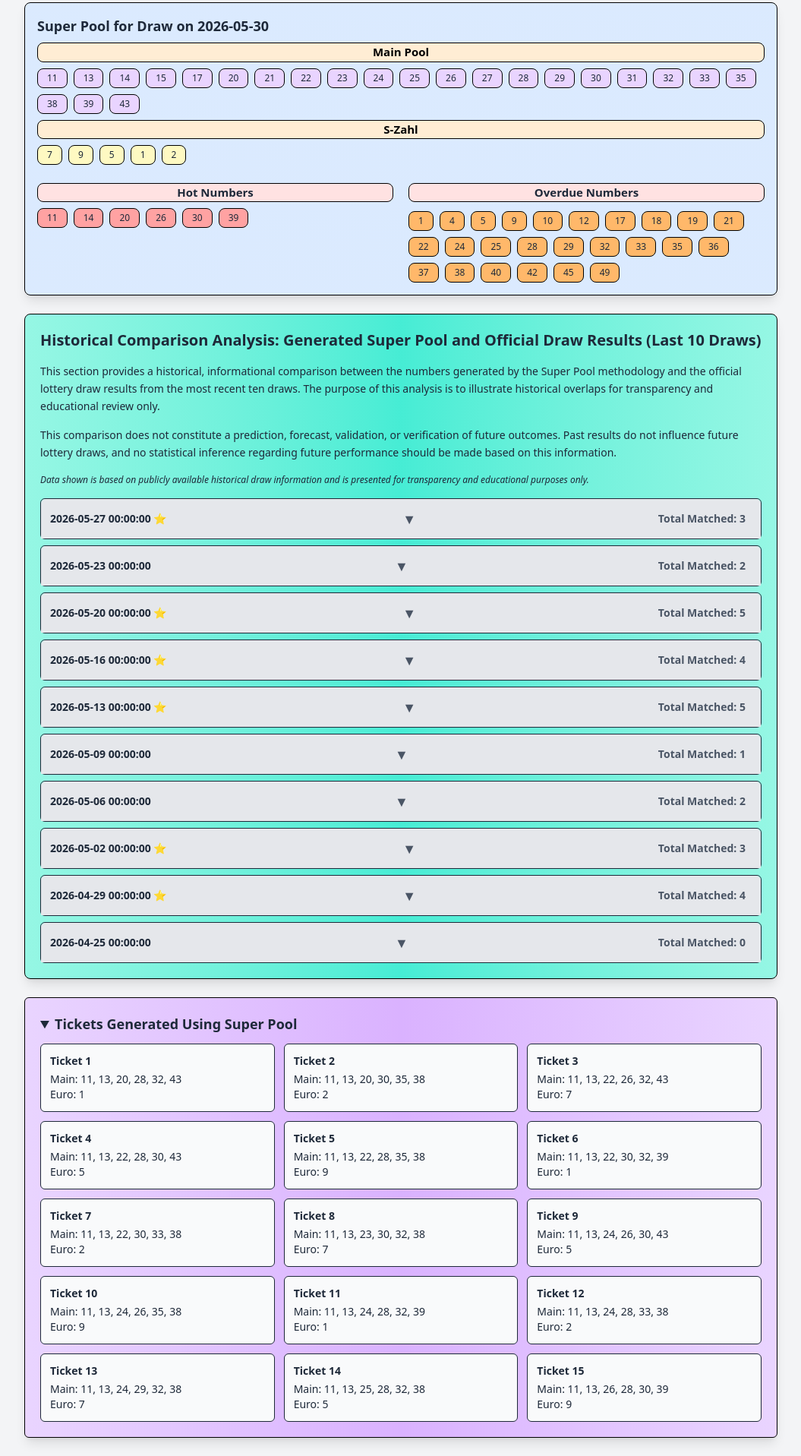
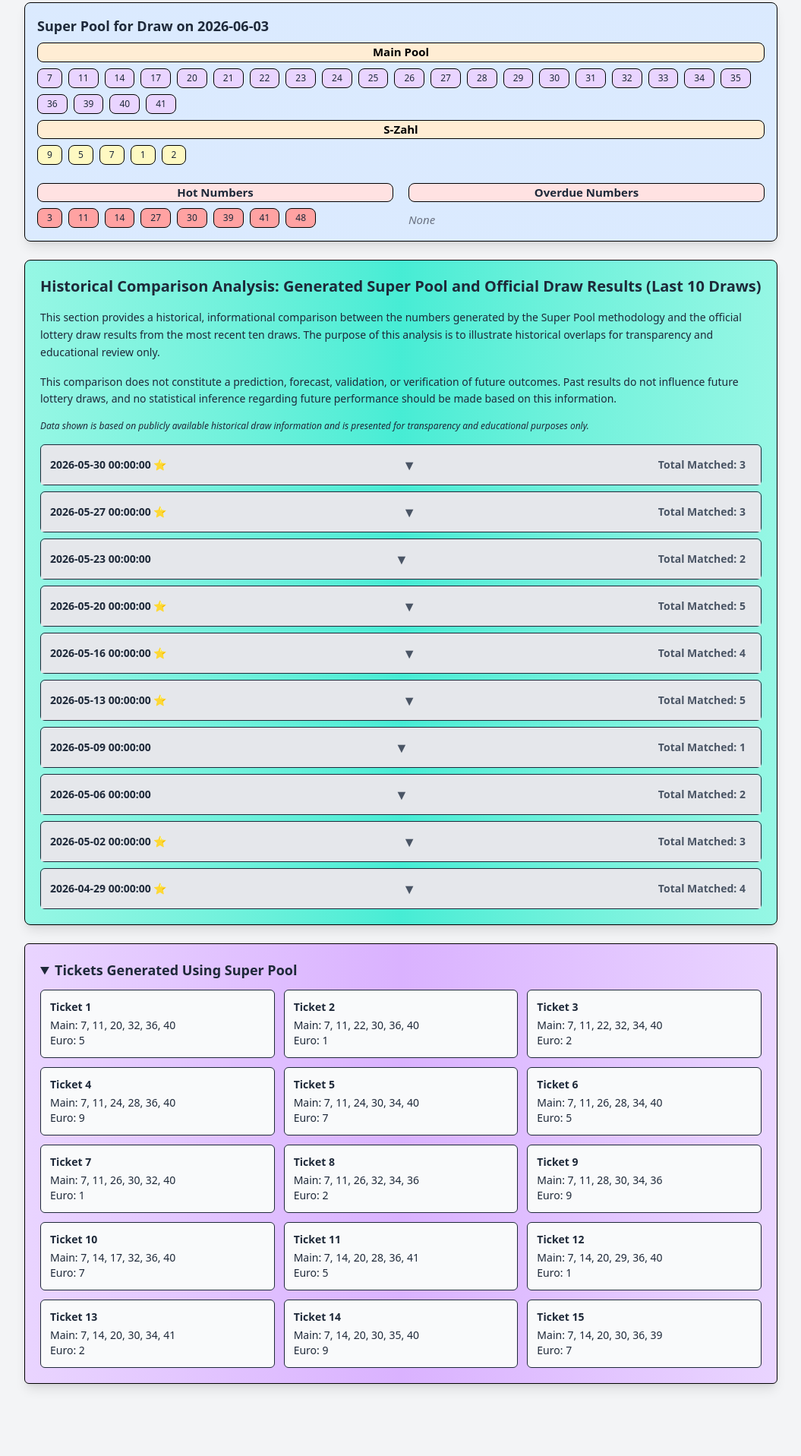
Before and after one commit to aysmartai/ej-el, a plain HTML site: page el-analysis.html in a window 1280 px wide. Shown: the part 170-2087 px from the top of the page at 76% size, without its empty margins (112-1167 px from the left). After the commit the page ends 2016 px from the top, so only its background shows below. Drawn offline with Linux system fonts and the light colour scheme.

Commit message:
Update el-analysis.html

```diff
--- a/el-analysis.html
+++ b/el-analysis.html
@@ -32,12 +32,12 @@
       <!-- Page Updated -->
       <section class="flex justify-center">
         <div class="w-full py-1 bg-orange-100 text-black text-center border border-black rounded-md">
-          Pool updated on 27.05.2026
+          Pool updated on 30.05.2026
         </div>
       </section>
 
       <section class="shadow-lg p-4 bg-gradient-to-r from-blue-100 via-blue-100 to-blue-100 border border-black rounded-lg space-y-2">
-          <h2 class="text-lg font-semibold">Super Pool for Draw on 2026-05-30</h2>
+          <h2 class="text-lg font-semibold">Super Pool for Draw on 2026-06-03</h2>
 
           <div>
               <h3 class="font-bold mb-2 bg-orange-100 text-black text-center border border-black rounded-lg">
@@ -45,13 +45,11 @@
               </h3>
               <div class="flex flex-wrap gap-2">
 
+                  <span class="px-3 py-1 bg-purple-200 border border-black rounded-lg text-xs">7</span>
+
                   <span class="px-3 py-1 bg-purple-200 border border-black rounded-lg text-xs">11</span>
 
-                  <span class="px-3 py-1 bg-purple-200 border border-black rounded-lg text-xs">13</span>
-
                   <span class="px-3 py-1 bg-purple-200 border border-black rounded-lg text-xs">14</span>
-
-                  <span class="px-3 py-1 bg-purple-200 border border-black rounded-lg text-xs">15</span>
 
                   <span class="px-3 py-1 bg-purple-200 border border-black rounded-lg text-xs">17</span>
 
@@ -83,13 +81,17 @@
 
                   <span class="px-3 py-1 bg-purple-200 border border-black rounded-lg text-xs">33</span>
 
+                  <span class="px-3 py-1 bg-purple-200 border border-black rounded-lg text-xs">34</span>
+
                   <span class="px-3 py-1 bg-purple-200 border border-black rounded-lg text-xs">35</span>
 
-                  <span class="px-3 py-1 bg-purple-200 border border-black rounded-lg text-xs">38</span>
+                  <span class="px-3 py-1 bg-purple-200 border border-black rounded-lg text-xs">36</span>
 
                   <span class="px-3 py-1 bg-purple-200 border border-black rounded-lg text-xs">39</span>
 
-                  <span class="px-3 py-1 bg-purple-200 border border-black rounded-lg text-xs">43</span>
+                  <span class="px-3 py-1 bg-purple-200 border border-black rounded-lg text-xs">40</span>
+
+                  <span class="px-3 py-1 bg-purple-200 border border-black rounded-lg text-xs">41</span>
 
               </div>
           </div>
@@ -101,11 +103,11 @@
               </h3>
               <div class="flex flex-wrap gap-2">
 
-                  <span class="px-3 py-1 bg-yellow-100 text-xs border border-black rounded-lg">7</span>
-
                   <span class="px-3 py-1 bg-yellow-100 text-xs border border-black rounded-lg">9</span>
 
                   <span class="px-3 py-1 bg-yellow-100 text-xs border border-black rounded-lg">5</span>
+
+                  <span class="px-3 py-1 bg-yellow-100 text-xs border border-black rounded-lg">7</span>
 
                   <span class="px-3 py-1 bg-yellow-100 text-xs border border-black rounded-lg">1</span>
 
@@ -122,17 +124,21 @@
               </h3>
               <div class="flex flex-wrap gap-2">
 
+                  <span class="px-3 py-1 bg-red-300 text-xs border border-black rounded-lg">3</span>
+
                   <span class="px-3 py-1 bg-red-300 text-xs border border-black rounded-lg">11</span>
 
                   <span class="px-3 py-1 bg-red-300 text-xs border border-black rounded-lg">14</span>
 
-                  <span class="px-3 py-1 bg-red-300 text-xs border border-black rounded-lg">20</span>
-
-                  <span class="px-3 py-1 bg-red-300 text-xs border border-black rounded-lg">26</span>
+                  <span class="px-3 py-1 bg-red-300 text-xs border border-black rounded-lg">27</span>
 
                   <span class="px-3 py-1 bg-red-300 text-xs border border-black rounded-lg">30</span>
 
                   <span class="px-3 py-1 bg-red-300 text-xs border border-black rounded-lg">39</span>
+
+                  <span class="px-3 py-1 bg-red-300 text-xs border border-black rounded-lg">41</span>
+
+                  <span class="px-3 py-1 bg-red-300 text-xs border border-black rounded-lg">48</span>
 
               </div>
               </div>
@@ -143,55 +149,7 @@
               </h3>
               <div class="flex flex-wrap gap-2">
 
-                  <span class="px-3 py-1 bg-orange-300 text-xs border border-black rounded-lg">1</span>
-
-                  <span class="px-3 py-1 bg-orange-300 text-xs border border-black rounded-lg">4</span>
-
-                  <span class="px-3 py-1 bg-orange-300 text-xs border border-black rounded-lg">5</span>
-
-                  <span class="px-3 py-1 bg-orange-300 text-xs border border-black rounded-lg">9</span>
-
-                  <span class="px-3 py-1 bg-orange-300 text-xs border border-black rounded-lg">10</span>
-
-                  <span class="px-3 py-1 bg-orange-300 text-xs border border-black rounded-lg">12</span>
-
-                  <span class="px-3 py-1 bg-orange-300 text-xs border border-black rounded-lg">17</span>
-
-                  <span class="px-3 py-1 bg-orange-300 text-xs border border-black rounded-lg">18</span>
-
-                  <span class="px-3 py-1 bg-orange-300 text-xs border border-black rounded-lg">19</span>
-
-                  <span class="px-3 py-1 bg-orange-300 text-xs border border-black rounded-lg">21</span>
-
-                  <span class="px-3 py-1 bg-orange-300 text-xs border border-black rounded-lg">22</span>
-
-                  <span class="px-3 py-1 bg-orange-300 text-xs border border-black rounded-lg">24</span>
-
-                  <span class="px-3 py-1 bg-orange-300 text-xs border border-black rounded-lg">25</span>
-
-                  <span class="px-3 py-1 bg-orange-300 text-xs border border-black rounded-lg">28</span>
-
-                  <span class="px-3 py-1 bg-orange-300 text-xs border border-black rounded-lg">29</span>
-
-                  <span class="px-3 py-1 bg-orange-300 text-xs border border-black rounded-lg">32</span>
-
-                  <span class="px-3 py-1 bg-orange-300 text-xs border border-black rounded-lg">33</span>
-
-                  <span class="px-3 py-1 bg-orange-300 text-xs border border-black rounded-lg">35</span>
-
-                  <span class="px-3 py-1 bg-orange-300 text-xs border border-black rounded-lg">36</span>
-
-                  <span class="px-3 py-1 bg-orange-300 text-xs border border-black rounded-lg">37</span>
-
-                  <span class="px-3 py-1 bg-orange-300 text-xs border border-black rounded-lg">38</span>
-
-                  <span class="px-3 py-1 bg-orange-300 text-xs border border-black rounded-lg">40</span>
-
-                  <span class="px-3 py-1 bg-orange-300 text-xs border border-black rounded-lg">42</span>
-
-                  <span class="px-3 py-1 bg-orange-300 text-xs border border-black rounded-lg">45</span>
-
-                  <span class="px-3 py-1 bg-orange-300 text-xs border border-black rounded-lg">49</span>
+                  <span class="text-gray-500 italic">None</span>
 
               </div>
               </div>
@@ -215,6 +173,49 @@
             </p>
 
             <div class="space-y-2">
+
+
+            <details class="border rounded-md">
+                <summary class="px-3 py-3 cursor-pointer flex justify-between items-center text-sm font-medium bg-gray-200 rounded-t-md group">
+                    <span class="font-semibold">
+                        2026-05-30 00:00:00 ⭐
+                    </span>
+                    <span class="transition-transform duration-300 group-open:rotate-180 text-gray-600 text-lg">▼</span>
+                    <span class="text-gray-600 px-2 py-1 font-semibold">
+                        Total Matched: 3
+                    </span>
+                </summary>
+                <div class="px-4 py-2 grid md:grid-cols-2 text-sm bg-white border-t border-black-200">
+                    <div>
+                        <h4 class="w-full bg-gray-900 text-gray-100 rounded-md shadow-md mb-3">Actual Draw Results</h4>
+                        <div class="font-semibold mb-1">Main: 3, 10, 14, 27, 41, 48</div>
+                        <div class="font-semibold mb-1">Euro: 2</div>
+                    </div>
+                    <div>
+                        <h4 class="w-full bg-gray-900 text-gray-100 rounded-md shadow-md mb-3">Generated Super Pool</h4>
+                        <div class="font-bold mb-1">Main Pool: 11, 13, 14, 15, 17, 20, 21, 22, 23, 24, 25, 26, 27, 28, 29, 30, 31, 32, 33, 35, 38, 39, 43</div>
+                        <div class="font-bold mb-1 ">Euro Pool: 7, 9, 5, 1, 2</div>
+                        <div class="font-bold mb-1 text-red-900">Hot Pool: 11, 14, 20, 26, 30, 39</div>
+                        <div class="font-bold mb-1">Overdue Pool: 1, 4, 5, 9, 10, 12, 17, 18, 19, 21, 22, 24, 25, 28, 29, 32, 33, 35, 36, 37, 38, 40, 42, 45, 49</div>
+                    </div>
+                    <div>
+                        <h4 class="w-full bg-orange-900 text-gray-100 py-1 rounded-md shadow-md mb-3">Matched Numbers [From Main Pool]</h4>
+                        <div class="font-semibold mb-1">Main:
+
+                            <span class="px-2 py-1 bg-green-300 rounded-full text-sm">14</span>
+
+                            <span class="px-2 py-1 bg-green-300 rounded-full text-sm">27</span>
+
+                        </div>
+                        <br>
+                        <div class="font-semibold mb-1">Euro:
+
+                            <span class="px-3 py-1 bg-green-300 rounded-full text-sm">2</span>
+
+                        </div>
+                    </div>
+                </div>
+            </details>
 
 
             <details class="border rounded-md">
@@ -613,47 +614,6 @@
                 </div>
             </details>
 
-
-            <details class="border rounded-md">
-                <summary class="px-3 py-3 cursor-pointer flex justify-between items-center text-sm font-medium bg-gray-200 rounded-t-md group">
-                    <span class="font-semibold">
-                        2026-04-25 00:00:00
-                    </span>
-                    <span class="transition-transform duration-300 group-open:rotate-180 text-gray-600 text-lg">▼</span>
-                    <span class="text-gray-600 px-2 py-1 font-semibold">
-                        Total Matched: 0
-                    </span>
-                </summary>
-                <div class="px-4 py-2 grid md:grid-cols-2 text-sm bg-white border-t border-black-200">
-                    <div>
-                        <h4 class="w-full bg-gray-900 text-gray-100 rounded-md shadow-md mb-3">Actual Draw Results</h4>
-                        <div class="font-semibold mb-1">Main: 6, 12, 15, 20, 35, 49</div>
-                        <div class="font-semibold mb-1">Euro: 9</div>
-                    </div>
-                    <div>
-                        <h4 class="w-full bg-gray-900 text-gray-100 rounded-md shadow-md mb-3">Generated Super Pool</h4>
-                        <div class="font-bold mb-1">Main Pool: 5, 8, 9, 10, 13, 14, 16, 17, 21, 22, 23, 24, 25, 26, 27, 28, 29, 30, 33, 34, 36, 42</div>
-                        <div class="font-bold mb-1 ">Euro Pool: 8, 4, 5, 1, 3</div>
-                        <div class="font-bold mb-1 text-red-900">Hot Pool: 17, 23, 28, 34, 42</div>
-                        <div class="font-bold mb-1">Overdue Pool: 1, 4, 6, 7, 8, 9, 10, 11, 12, 13, 19, 20, 21, 22, 24, 29, 30, 31, 38, 39, 41, 43, 45, 49</div>
-                    </div>
-                    <div>
-                        <h4 class="w-full bg-orange-900 text-gray-100 py-1 rounded-md shadow-md mb-3">Matched Numbers [From Main Pool]</h4>
-                        <div class="font-semibold mb-1">Main:
-
-                                <em>None</em>
-
-                        </div>
-                        <br>
-                        <div class="font-semibold mb-1">Euro:
-
-                                <em>None</em>
-
-                        </div>
-                    </div>
-                </div>
-            </details>
-
             </div>
       </section>
 
@@ -668,92 +628,92 @@
 
               <div class="border rounded-md p-3 text-sm bg-gray-50">
                 <div class="font-semibold mb-1">Ticket 1</div>
-                <div>Main: 11, 13, 20, 28, 32, 43</div>
+                <div>Main: 7, 11, 20, 32, 36, 40</div>
+                <div>Euro: 5</div>
+              </div>
+
+              <div class="border rounded-md p-3 text-sm bg-gray-50">
+                <div class="font-semibold mb-1">Ticket 2</div>
+                <div>Main: 7, 11, 22, 30, 36, 40</div>
                 <div>Euro: 1</div>
               </div>
 
               <div class="border rounded-md p-3 text-sm bg-gray-50">
-                <div class="font-semibold mb-1">Ticket 2</div>
-                <div>Main: 11, 13, 20, 30, 35, 38</div>
+                <div class="font-semibold mb-1">Ticket 3</div>
+                <div>Main: 7, 11, 22, 32, 34, 40</div>
                 <div>Euro: 2</div>
               </div>
 
               <div class="border rounded-md p-3 text-sm bg-gray-50">
-                <div class="font-semibold mb-1">Ticket 3</div>
-                <div>Main: 11, 13, 22, 26, 32, 43</div>
+                <div class="font-semibold mb-1">Ticket 4</div>
+                <div>Main: 7, 11, 24, 28, 36, 40</div>
+                <div>Euro: 9</div>
+              </div>
+
+              <div class="border rounded-md p-3 text-sm bg-gray-50">
+                <div class="font-semibold mb-1">Ticket 5</div>
+                <div>Main: 7, 11, 24, 30, 34, 40</div>
                 <div>Euro: 7</div>
               </div>
 
               <div class="border rounded-md p-3 text-sm bg-gray-50">
-                <div class="font-semibold mb-1">Ticket 4</div>
-                <div>Main: 11, 13, 22, 28, 30, 43</div>
+                <div class="font-semibold mb-1">Ticket 6</div>
+                <div>Main: 7, 11, 26, 28, 34, 40</div>
                 <div>Euro: 5</div>
               </div>
 
               <div class="border rounded-md p-3 text-sm bg-gray-50">
-                <div class="font-semibold mb-1">Ticket 5</div>
-                <div>Main: 11, 13, 22, 28, 35, 38</div>
+                <div class="font-semibold mb-1">Ticket 7</div>
+                <div>Main: 7, 11, 26, 30, 32, 40</div>
+                <div>Euro: 1</div>
+              </div>
+
+              <div class="border rounded-md p-3 text-sm bg-gray-50">
+                <div class="font-semibold mb-1">Ticket 8</div>
+                <div>Main: 7, 11, 26, 32, 34, 36</div>
+                <div>Euro: 2</div>
+              </div>
+
+              <div class="border rounded-md p-3 text-sm bg-gray-50">
+                <div class="font-semibold mb-1">Ticket 9</div>
+                <div>Main: 7, 11, 28, 30, 34, 36</div>
                 <div>Euro: 9</div>
               </div>
 
               <div class="border rounded-md p-3 text-sm bg-gray-50">
-                <div class="font-semibold mb-1">Ticket 6</div>
-                <div>Main: 11, 13, 22, 30, 32, 39</div>
+                <div class="font-semibold mb-1">Ticket 10</div>
+                <div>Main: 7, 14, 17, 32, 36, 40</div>
+                <div>Euro: 7</div>
+              </div>
+
+              <div class="border rounded-md p-3 text-sm bg-gray-50">
+                <div class="font-semibold mb-1">Ticket 11</div>
+                <div>Main: 7, 14, 20, 28, 36, 41</div>
+                <div>Euro: 5</div>
+              </div>
+
+              <div class="border rounded-md p-3 text-sm bg-gray-50">
+                <div class="font-semibold mb-1">Ticket 12</div>
+                <div>Main: 7, 14, 20, 29, 36, 40</div>
                 <div>Euro: 1</div>
               </div>
 
               <div class="border rounded-md p-3 text-sm bg-gray-50">
-                <div class="font-semibold mb-1">Ticket 7</div>
-                <div>Main: 11, 13, 22, 30, 33, 38</div>
+                <div class="font-semibold mb-1">Ticket 13</div>
+                <div>Main: 7, 14, 20, 30, 34, 41</div>
                 <div>Euro: 2</div>
               </div>
 
               <div class="border rounded-md p-3 text-sm bg-gray-50">
-                <div class="font-semibold mb-1">Ticket 8</div>
-                <div>Main: 11, 13, 23, 30, 32, 38</div>
-                <div>Euro: 7</div>
-              </div>
-
-              <div class="border rounded-md p-3 text-sm bg-gray-50">
-                <div class="font-semibold mb-1">Ticket 9</div>
-                <div>Main: 11, 13, 24, 26, 30, 43</div>
-                <div>Euro: 5</div>
-              </div>
-
-              <div class="border rounded-md p-3 text-sm bg-gray-50">
-                <div class="font-semibold mb-1">Ticket 10</div>
-                <div>Main: 11, 13, 24, 26, 35, 38</div>
+                <div class="font-semibold mb-1">Ticket 14</div>
+                <div>Main: 7, 14, 20, 30, 35, 40</div>
                 <div>Euro: 9</div>
               </div>
 
               <div class="border rounded-md p-3 text-sm bg-gray-50">
-                <div class="font-semibold mb-1">Ticket 11</div>
-                <div>Main: 11, 13, 24, 28, 32, 39</div>
-                <div>Euro: 1</div>
-              </div>
-
-              <div class="border rounded-md p-3 text-sm bg-gray-50">
-                <div class="font-semibold mb-1">Ticket 12</div>
-                <div>Main: 11, 13, 24, 28, 33, 38</div>
-                <div>Euro: 2</div>
-              </div>
-
-              <div class="border rounded-md p-3 text-sm bg-gray-50">
-                <div class="font-semibold mb-1">Ticket 13</div>
-                <div>Main: 11, 13, 24, 29, 32, 38</div>
+                <div class="font-semibold mb-1">Ticket 15</div>
+                <div>Main: 7, 14, 20, 30, 36, 39</div>
                 <div>Euro: 7</div>
-              </div>
-
-              <div class="border rounded-md p-3 text-sm bg-gray-50">
-                <div class="font-semibold mb-1">Ticket 14</div>
-                <div>Main: 11, 13, 25, 28, 32, 38</div>
-                <div>Euro: 5</div>
-              </div>
-
-              <div class="border rounded-md p-3 text-sm bg-gray-50">
-                <div class="font-semibold mb-1">Ticket 15</div>
-                <div>Main: 11, 13, 26, 28, 30, 39</div>
-                <div>Euro: 9</div>
               </div>
 
           </div>
```
